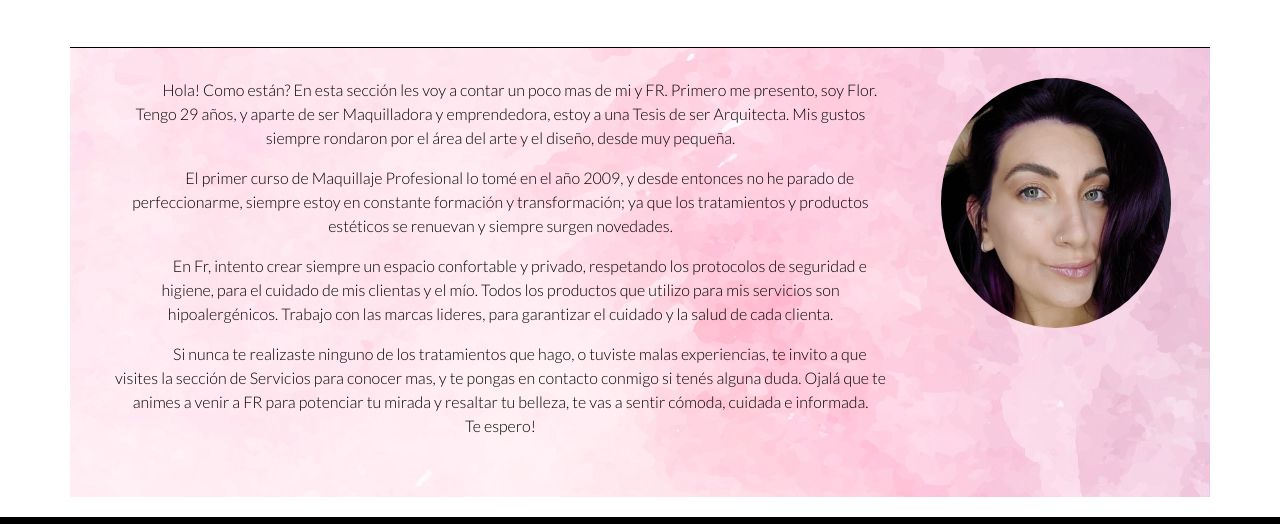
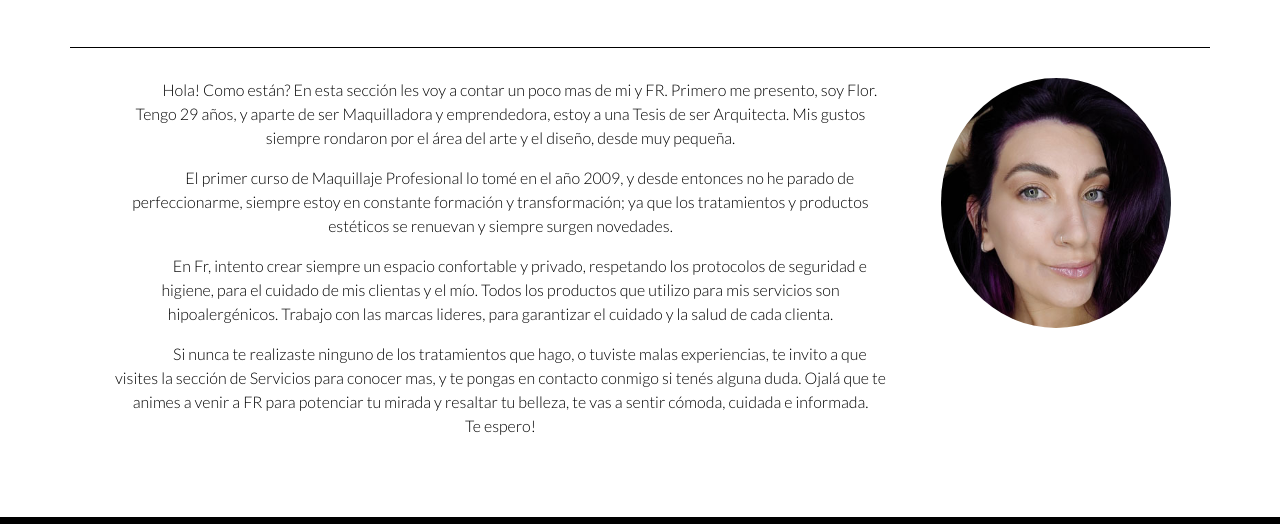
Before and after one commit to milicorre/fr-proyecto, a website: page index.html in a window 1280 px wide. Shown: the part 1947-2471 px from the top of the page. Drawn offline with nearby package versions, Linux system fonts and the light colour scheme.

Commit message:
correccion-sobremi

```diff
--- a/scss/components/_footer.scss
+++ b/scss/components/_footer.scss
@@ -10,10 +10,8 @@
         font-style: initial;
         text-align: center;
         list-style-position: inside;
-
         h2{
             font-size: 25px;
-
         }
         ul{
             display: inline-block;
@@ -23,7 +21,6 @@
                 padding-top: 10px;
                 &:hover{
                     color:nth($colores, 2 )
-
                 }
                 a{
                     text-decoration: none;
--- a/scss/components/_sobremi.scss
+++ b/scss/components/_sobremi.scss
@@ -1,9 +1,8 @@
 .secSobrefr-contenedor {
-    background-image:url(./Imagen-fondo/fondoRosa.jpg);
-    padding-bottom: 20px;
+    padding-bottom:20px;
     padding-top: 30px;
     border-top:solid 0.5px #000 ;
-    height: 400px;
+    min-height: 450px;
     p{
     color:#000;
     padding: 0px 20px;
```
Also changed, not shown: css/style.css, 1 other file.
